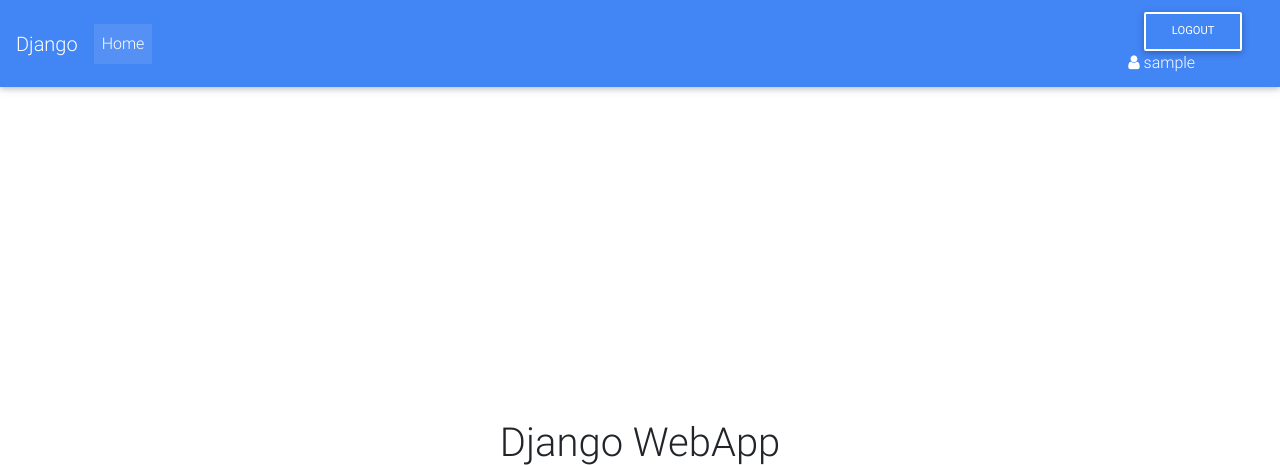
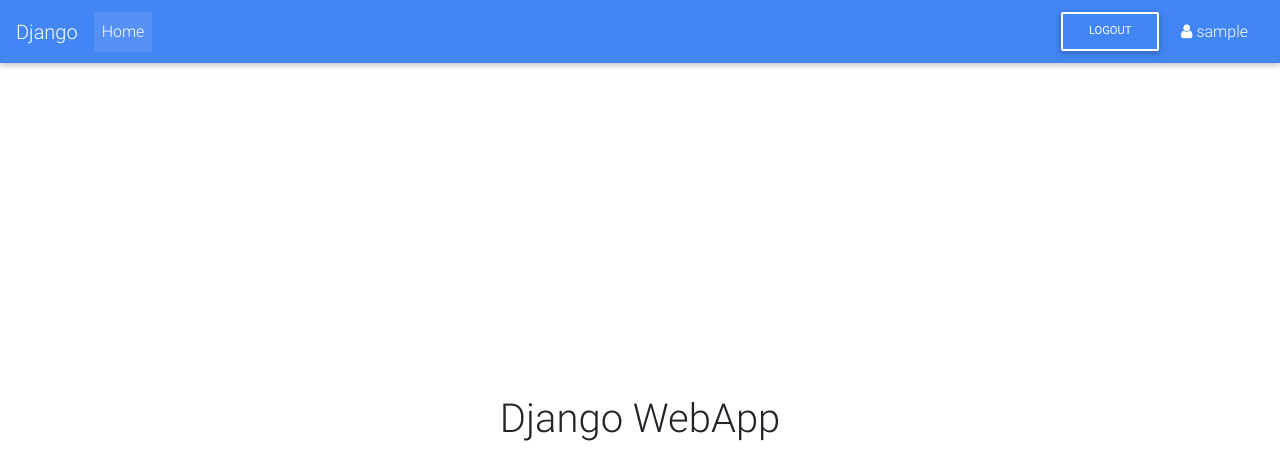
Before and after one commit to Alexmhack/django_oauth, a Django app: page / in a window 1280 px wide. Shown: the top 465 px of the page. Run offline with Django 3.2, Linux system fonts and the light colour scheme; the visitor is signed in with stand-in values (Sample User, id 1); some libraries are stand-ins or nearby versions.

Commit message:
improve navbar look

```diff
--- a/templates/navbar.html
+++ b/templates/navbar.html
@@ -28,6 +28,8 @@
         <div class="my-1 mr-3">
             {% if user.is_authenticated %}
                 <a class="btn btn-outline-white btn-md my-2 my-sm-0 ml-3" href="{% url 'logout' %}">Logout</a>
+        </div>
+        <div class="my-1 mr-3">
                 <!-- user icon -->
                 <div class="white-text">
             	   <i class="fa fa-user" aria-hidden="true"></i>
```
